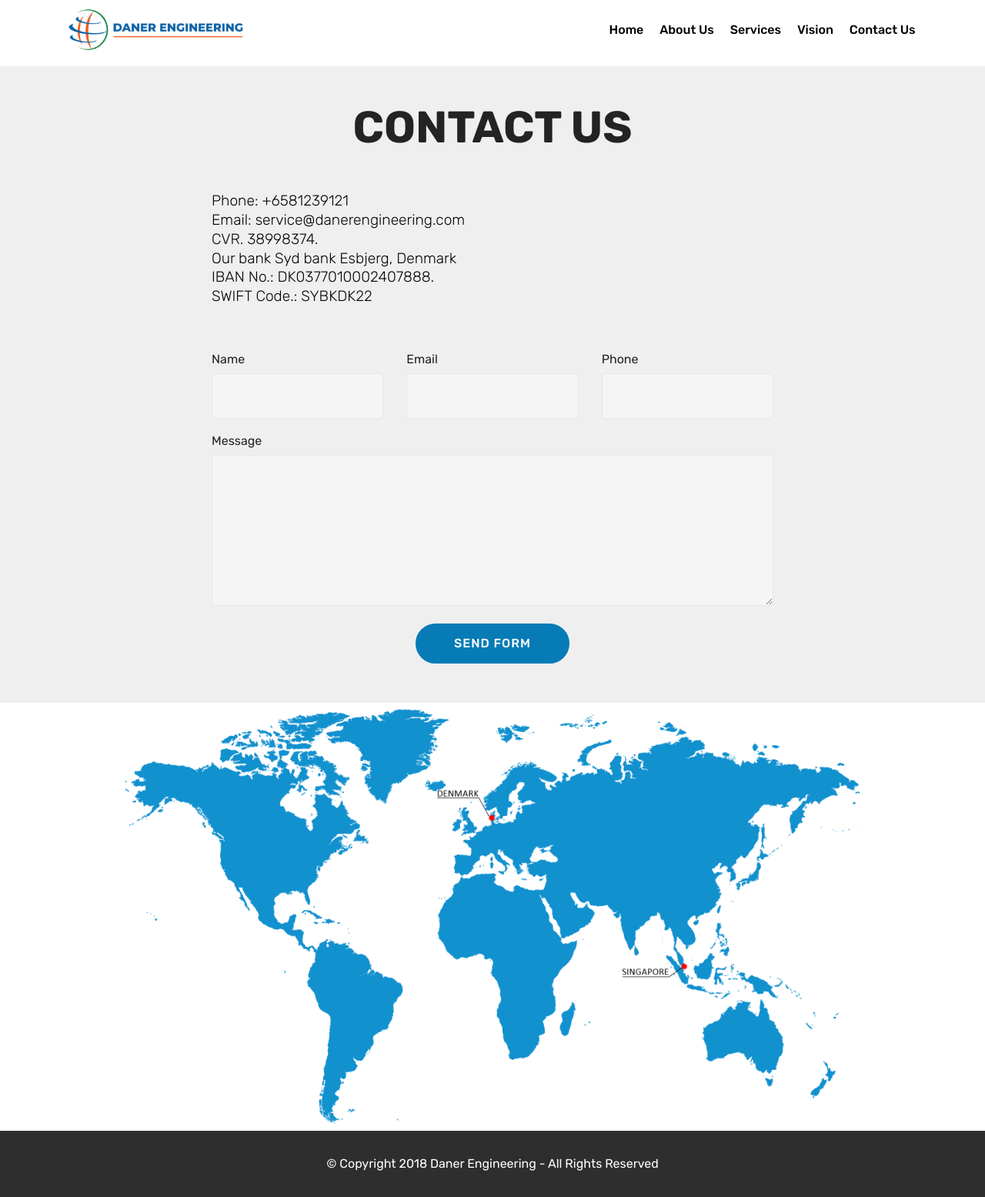
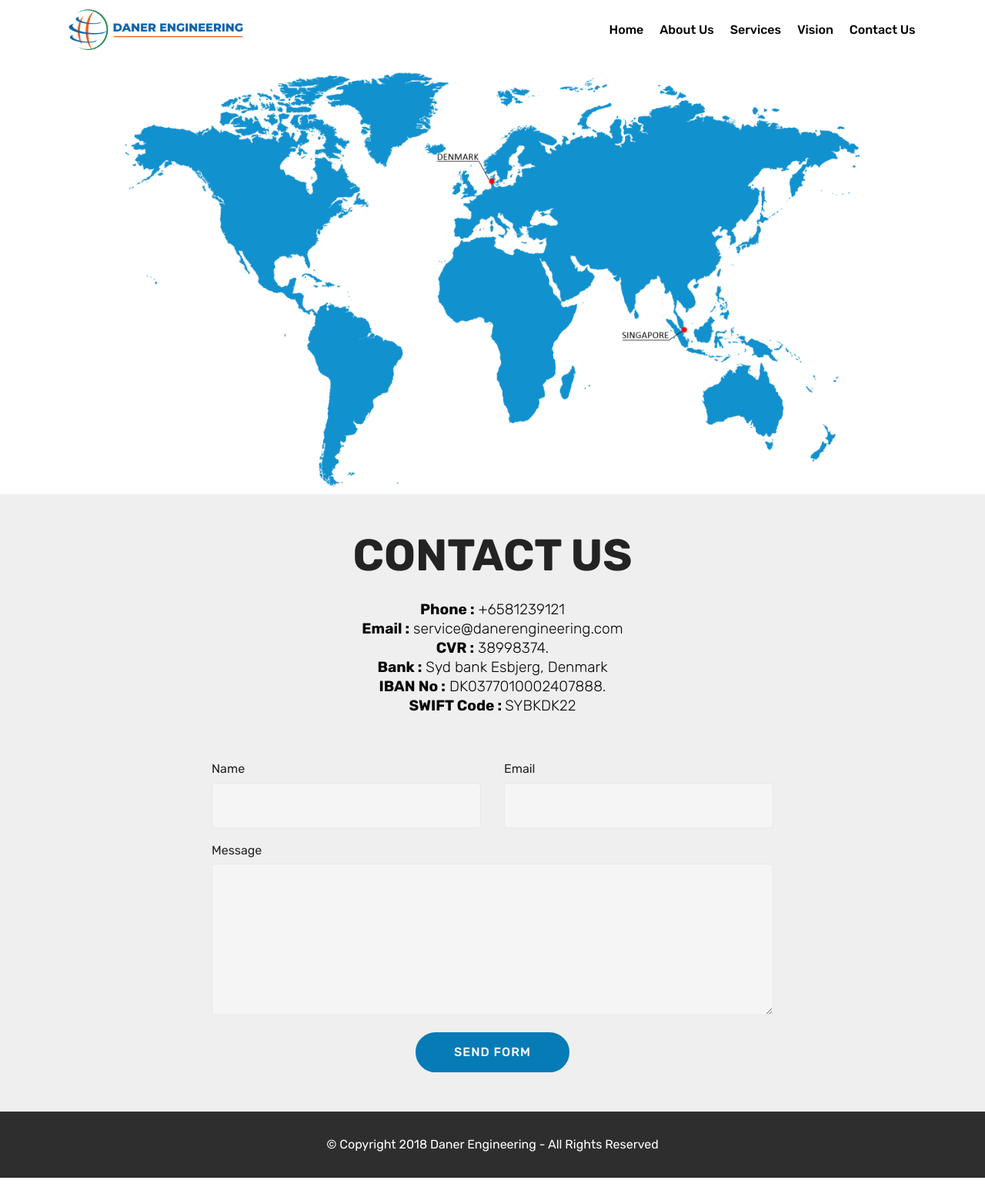
Before and after one commit to akechikun91/mobirise, a plain HTML site: page page5.html in a window 1280 px wide. Shown: the whole page at 77% size. After the commit the page ends 1530 px from the top, so only its background shows below. Drawn offline with Linux system fonts and the light colour scheme.

Commit message:
create github pages

```diff
--- a/assets/mobirise/css/mbr-additional.css
+++ b/assets/mobirise/css/mbr-additional.css
@@ -2309,6 +2309,33 @@ body {
 .cid-qNacgDYbtn .counter-container ul li {
   margin-bottom: 1rem;
 }
+.cid-qMYriEu01I {
+  padding-top: 0px;
+  padding-bottom: 0px;
+  background: #ffffff;
+}
+.cid-qMYriEu01I .image-block {
+  margin: auto;
+}
+.cid-qMYriEu01I .mbr-figure {
+  margin: 0 auto;
+}
+.cid-qMYriEu01I figcaption {
+  position: relative;
+}
+.cid-qMYriEu01I figcaption div {
+  position: absolute;
+  bottom: 0;
+  width: 100%;
+}
+@media (max-width: 768px) {
+  .cid-qMYriEu01I .image-block {
+    width: 100% !important;
+  }
+}
+.cid-qMYriEu01I DIV {
+  color: #060606;
+}
 .cid-qN7DWpwHJ0 {
   padding-top: 45px;
   padding-bottom: 45px;
@@ -2319,7 +2346,7 @@ body {
 }
 .cid-qN7DWpwHJ0 .mbr-section-subtitle {
   color: #060606;
-  text-align: left;
+  text-align: center;
 }
 .cid-qN7DWpwHJ0 a:not([href]):not([tabindex]) {
   color: #fff;
@@ -2338,34 +2365,10 @@ body {
   text-align: center;
 }
 .cid-qN7DWpwHJ0 .mbr-section-subtitle DIV {
-  text-align: left;
+  text-align: center;
 }
 .cid-qN7DWpwHJ0 H2 {
   text-align: center;
-}
-.cid-qMYriEu01I {
-  padding-top: 0px;
-  padding-bottom: 0px;
-  background: #ffffff;
-}
-.cid-qMYriEu01I .image-block {
-  margin: auto;
-}
-.cid-qMYriEu01I .mbr-figure {
-  margin: 0 auto;
-}
-.cid-qMYriEu01I figcaption {
-  position: relative;
-}
-.cid-qMYriEu01I figcaption div {
-  position: absolute;
-  bottom: 0;
-  width: 100%;
-}
-@media (max-width: 768px) {
-  .cid-qMYriEu01I .image-block {
-    width: 100% !important;
-  }
 }
 .cid-qNt6TQqYk1 {
   padding-top: 30px;
--- a/page5.html
+++ b/page5.html
@@ -21,105 +21,7 @@
 
 </head>
 <body>
-  <section class="mbr-section article content12 cid-qNacgDYbtn" id="content12-3n">
-
-
-    <div class="container">
-        <div class="media-container-row">
-            <div class="mbr-text counter-container col-12 col-md-8 mbr-fonts-style display-7">
-                <div><br></div>
-            </div>
-        </div>
-    </div>
-</section>
-
-<section class="engine"><a href="https://mobirise.ws/o">best mobile website builder</a></section><section class="mbr-section form1 cid-qN7DWpwHJ0" id="form1-3i">
-
-
-
-
-    <div class="container">
-        <div class="row justify-content-center">
-            <div class="title col-12 col-lg-8">
-                <h2 class="mbr-section-title align-center pb-3 mbr-fonts-style display-1"><strong>
-                    CONTACT US</strong></h2>
-                <h3 class="mbr-section-subtitle align-center mbr-light pb-3 mbr-fonts-style display-5"><br>Phone: +6581239121<div>Email: service@danerengineering.com</div><div>CVR. 38998374.
-</div><div>Our bank Syd bank Esbjerg, Denmark
-</div><div>IBAN No.: DK0377010002407888.
-</div><div>SWIFT Code.: SYBKDK22</div></h3>
-            </div>
-        </div>
-    </div>
-    <div class="container">
-        <div class="row justify-content-center">
-            <div class="media-container-column col-lg-8" data-form-type="formoid">
-                    <div data-form-alert="" hidden="">Thanks for filling out the form!</div>
-
-                    <form class="mbr-form" action="https://mobirise.com/" method="post" data-form-title="Mobirise Form"><input type="hidden" name="email" data-form-email="true" value="wllUbFR8mVpnuA3d9ZiYptagwSby4pfK24IEff72HwMaw/lvNVs2LugzAknse4BRISAvc5VmrEdDkvLiYxDd6o1DVYjHge171Mk/RypyybPT1Q8ggRvR7ZgHEPW7mWcU" data-form-field="Email">
-                        <div class="row row-sm-offset">
-                            <div class="col-md-4 multi-horizontal" data-for="name">
-                                <div class="form-group">
-                                    <label class="form-control-label mbr-fonts-style display-7" for="name-form1-3i">Name</label>
-                                    <input type="text" class="form-control" name="name" data-form-field="Name" required="" id="name-form1-3i">
-                                </div>
-                            </div>
-                            <div class="col-md-4 multi-horizontal" data-for="email">
-                                <div class="form-group">
-                                    <label class="form-control-label mbr-fonts-style display-7" for="email-form1-3i">Email</label>
-                                    <input type="email" class="form-control" name="email" data-form-field="Email" required="" id="email-form1-3i">
-                                </div>
-                            </div>
-                            <div class="col-md-4 multi-horizontal" data-for="phone">
-                                <div class="form-group">
-                                    <label class="form-control-label mbr-fonts-style display-7" for="phone-form1-3i">Phone</label>
-                                    <input type="tel" class="form-control" name="phone" data-form-field="Phone" id="phone-form1-3i">
-                                </div>
-                            </div>
-                        </div>
-                        <div class="form-group" data-for="message">
-                            <label class="form-control-label mbr-fonts-style display-7" for="message-form1-3i">Message</label>
-                            <textarea type="text" class="form-control" name="message" rows="7" data-form-field="Message" id="message-form1-3i"></textarea>
-                        </div>
-
-                        <span class="input-group-btn">
-                            <button href="" type="submit" class="btn btn-primary btn-form display-4">SEND FORM</button>
-                        </span>
-                    </form>
-            </div>
-        </div>
-    </div>
-</section>
-
-<section class="cid-qMYriEu01I" id="image2-3g">
-
-
-
-    <figure class="mbr-figure container">
-        <div class="image-block" style="width: 86%;">
-            <img src="assets/images/map-2-2220x1294.png" alt="Mobirise" title="">
-
-        </div>
-    </figure>
-</section>
-
-<section once="" class="cid-qNt6TQqYk1" id="footer6-4h">
-
-
-
-
-
-    <div class="container">
-        <div class="media-container-row align-center mbr-white">
-            <div class="col-12">
-                <p class="mbr-text mb-0 mbr-fonts-style display-7">
-                    © Copyright 2018 Daner Engineering - All Rights Reserved
-                </p>
-            </div>
-        </div>
-    </div>
-</section>
-
-<section class="menu cid-qJXNxFQApS" once="menu" id="menu1-12">
+  <section class="menu cid-qJXNxFQApS" once="menu" id="menu1-12">
 
 
 
@@ -158,6 +60,99 @@
     </nav>
 </section>
 
+<section class="engine"><a href="https://mobirise.ws/k">how to develop free website</a></section><section class="mbr-section article content12 cid-qNacgDYbtn" id="content12-3n">
+
+
+    <div class="container">
+        <div class="media-container-row">
+            <div class="mbr-text counter-container col-12 col-md-8 mbr-fonts-style display-7">
+                <div><br></div>
+            </div>
+        </div>
+    </div>
+</section>
+
+<section class="cid-qMYriEu01I" id="image2-3g">
+
+
+
+    <figure class="mbr-figure container">
+        <div class="image-block" style="width: 86%;">
+            <img src="assets/images/map-2-2220x1294.png" alt="Mobirise" title="">
+
+        </div>
+    </figure>
+</section>
+
+<section class="mbr-section form1 cid-qN7DWpwHJ0" id="form1-3i">
+
+
+
+
+    <div class="container">
+        <div class="row justify-content-center">
+            <div class="title col-12 col-lg-8">
+                <h2 class="mbr-section-title align-center pb-3 mbr-fonts-style display-1"><strong>
+                    CONTACT US</strong></h2>
+                <h3 class="mbr-section-subtitle align-center mbr-light pb-3 mbr-fonts-style display-5"><strong>Phone :</strong> +6581239121<div><strong>Email :</strong> service@danerengineering.com</div><div><strong>CVR :</strong> 38998374.
+</div><div><strong>Bank :</strong> Syd bank Esbjerg, Denmark
+</div><div><strong>IBAN No :</strong> DK0377010002407888.
+</div><div><strong>SWIFT Code : </strong>SYBKDK22</div></h3>
+            </div>
+        </div>
+    </div>
+    <div class="container">
+        <div class="row justify-content-center">
+            <div class="media-container-column col-lg-8" data-form-type="formoid">
+                    <div data-form-alert="" hidden="">Thanks for filling out the form!</div>
+
+                    <form class="mbr-form" action="https://mobirise.com/" method="post" data-form-title="Mobirise Form"><input type="hidden" name="email" data-form-email="true" value="vEEK2iBql63Y90kMFfN4C57QWSC4FwhcDW+OgRvAqgDlKEHFxyIDOWF7xbtYD/FMp6JUDJz0+IdCQVAvpYFUZrhfDz7sRZev2V/zQWQOuCfftjKmKvCKF9iSNQQTaHFH" data-form-field="Email">
+                        <div class="row row-sm-offset">
+                            <div class="col-md-4 multi-horizontal" data-for="name">
+                                <div class="form-group">
+                                    <label class="form-control-label mbr-fonts-style display-7" for="name-form1-3i">Name</label>
+                                    <input type="text" class="form-control" name="name" data-form-field="Name" required="" id="name-form1-3i">
+                                </div>
+                            </div>
+                            <div class="col-md-4 multi-horizontal" data-for="email">
+                                <div class="form-group">
+                                    <label class="form-control-label mbr-fonts-style display-7" for="email-form1-3i">Email</label>
+                                    <input type="email" class="form-control" name="email" data-form-field="Email" required="" id="email-form1-3i">
+                                </div>
+                            </div>
+
+                        </div>
+                        <div class="form-group" data-for="message">
+                            <label class="form-control-label mbr-fonts-style display-7" for="message-form1-3i">Message</label>
+                            <textarea type="text" class="form-control" name="message" rows="7" data-form-field="Message" id="message-form1-3i"></textarea>
+                        </div>
+
+                        <span class="input-group-btn">
+                            <button href="" type="submit" class="btn btn-primary btn-form display-4">SEND FORM</button>
+                        </span>
+                    </form>
+            </div>
+        </div>
+    </div>
+</section>
+
+<section once="" class="cid-qNt6TQqYk1" id="footer6-4h">
+
+
+
+
+
+    <div class="container">
+        <div class="media-container-row align-center mbr-white">
+            <div class="col-12">
+                <p class="mbr-text mb-0 mbr-fonts-style display-7">
+                    © Copyright 2018 Daner Engineering - All Rights Reserved
+                </p>
+            </div>
+        </div>
+    </div>
+</section>
+
 
   <script src="assets/web/assets/jquery/jquery.min.js"></script>
   <script src="assets/popper/popper.min.js"></script>
```
Also changed, not shown: assets/images/hashes.json (+1 -1 lines), index.html (+2 -2 lines), page3.html (+1 -1 lines), page4.html (+1 -1 lines), page7.html (+21 -21 lines), 1 other file.
